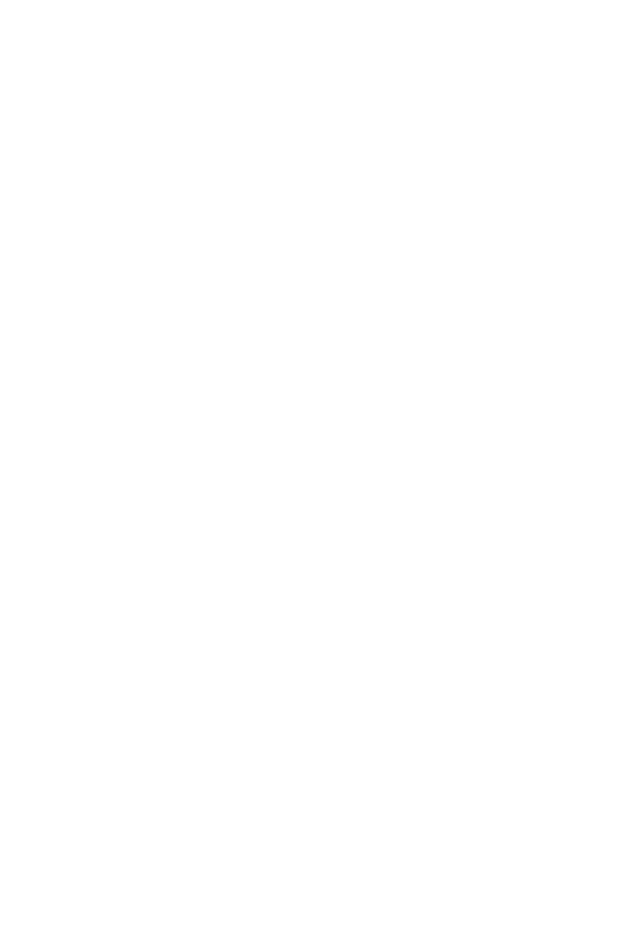
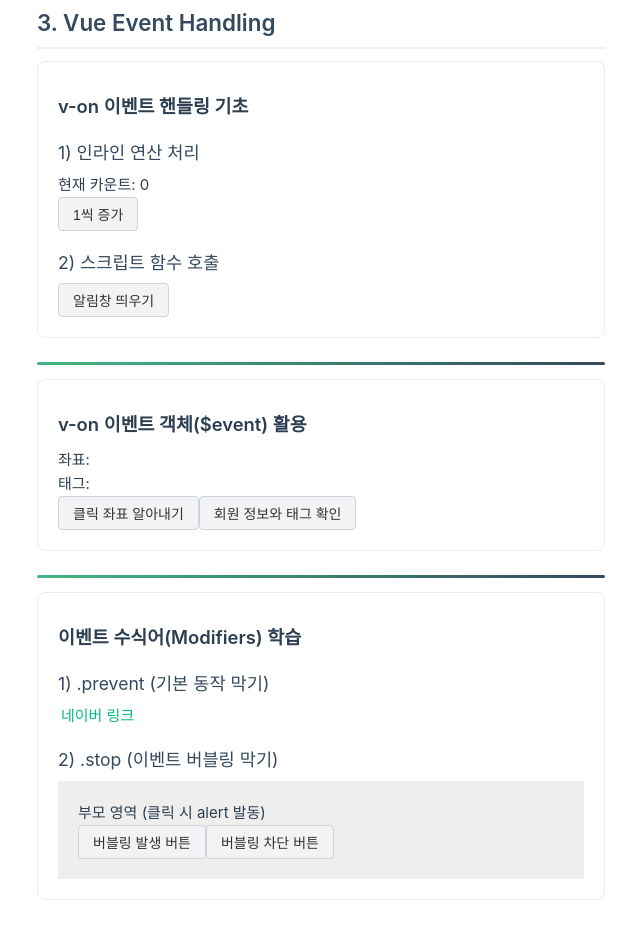
Before and after one commit to mingyukang5420/skala-vue, a Vue app: page / in a window 1280 px wide. Shown: the part 4700-5632 px from the top of the page, without its empty margins (623-1263 px from the left). Before the commit the page ends 4708 px from the top, so only its background shows below. Built offline with nearby package versions, Linux system fonts and the light colour scheme.

Commit message:
chore: add v-on event handling components to app

```diff
--- a/src/App.vue
+++ b/src/App.vue
@@ -18,6 +18,11 @@
 import VueCloak from './components/practices/basic/VueCloak.vue'
 import VueOnce from './components/practices/basic/VueOnce.vue'
 import VueMemo from './components/practices/basic/VueMemo.vue'
+
+// 3. Vue Event Handling
+import EventBasic from './components/practices/basic/EventBasic.vue'
+import EventObject from './components/practices/basic/EventObject.vue'
+import EventModifier from './components/practices/basic/EventModifier.vue'
 </script>
 
 <template>
@@ -52,6 +57,13 @@
     <VueCloak />
     <VueOnce />
     <VueMemo />
+    <hr />
+    <h2>3. Vue Event Handling</h2>
+    <EventBasic />
+    <hr />
+    <EventObject />
+    <hr />
+    <EventModifier />
   </div>
 </template>
 
--- /dev/null
+++ b/src/components/practices/basic/EventBasic.vue
@@ -0,0 +1,21 @@
+<script setup>
+import { ref } from 'vue'
+const count = ref(0)
+
+// 메서드 핸들러 함수 정의
+const showAlert = () => {
+  alert('함수가 성공적으로 호출되었습니다!')
+}
+</script>
+
+<template>
+  <div class="practice-section">
+    <h3>v-on 이벤트 핸들링 기초</h3>
+    <h4>1) 인라인 연산 처리</h4>
+    <p>현재 카운트: {{ count }}</p>
+    <button @click="count++">1씩 증가</button>
+    <br />
+    <h4>2) 스크립트 함수 호출</h4>
+    <button @click="showAlert">알림창 띄우기</button>
+  </div>
+</template>
--- /dev/null
+++ b/src/components/practices/basic/EventModifier.vue
@@ -0,0 +1,34 @@
+<script setup>
+const handleLink = () => {
+  alert('수식어 덕분에 네이버로 이동하지 않고 함수만 실행됩니다!')
+}
+
+const handleBox = () => {
+  alert('부모 박스가 클릭되었습니다!')
+}
+// 💡 템플릿에서 호출할 함수 정의 (alert는 window.alert와 동일)
+const handleChild1 = () => {
+  alert('1번 자식 클릭!')
+}
+
+const handleChild2 = () => {
+  alert('2번 자식(나만 켜짐) 클릭!')
+}
+</script>
+
+<template>
+  <div class="practice-section">
+    <h3>이벤트 수식어(Modifiers) 학습</h3>
+    <h4>1) .prevent (기본 동작 막기)</h4>
+    <a href="https://www.naver.com" @click.prevent="handleLink">네이버 링크</a>
+    <br />
+
+    <h4>2) .stop (이벤트 버블링 막기)</h4>
+    <div @click="handleBox" style="padding: 20px; background-color: #eee">
+      <p>부모 영역 (클릭 시 alert 발동)</p>
+      <!-- window.alert 대신 함수 사용 -->
+      <button @click="handleChild1">버블링 발생 버튼</button>
+      <button @click.stop="handleChild2">버블링 차단 버튼</button>
+    </div>
+  </div>
+</template>
--- /dev/null
+++ b/src/components/practices/basic/EventObject.vue
@@ -0,0 +1,22 @@
+<script setup>
+import { ref } from 'vue'
+
+const position = ref('')
+const tagName = ref('')
+const getOnlyEvent = (e) => {
+  position.value = `좌표: X=${e.clientX}, Y=${e.clientY}`
+}
+const getWithParam = (name, e) => {
+  tagName.value = `대상: ${name} / 클릭된 태그: ${e.target.tagName}`
+}
+</script>
+
+<template>
+  <div class="practice-section">
+    <h3>v-on 이벤트 객체($event) 활용</h3>
+    <p>좌표: {{ position }}</p>
+    <p>태그: {{ tagName }}</p>
+    <button @click="getOnlyEvent">클릭 좌표 알아내기</button>
+    <button @click="getWithParam('회원A', $event)">회원 정보와 태그 확인</button>
+  </div>
+</template>
```
